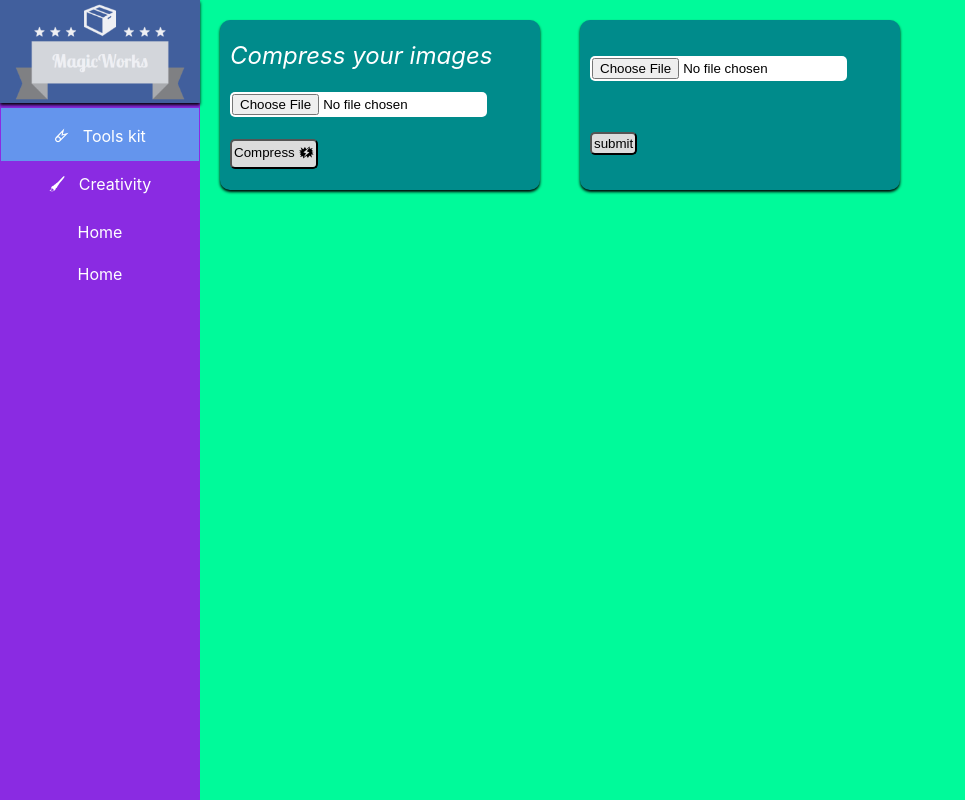
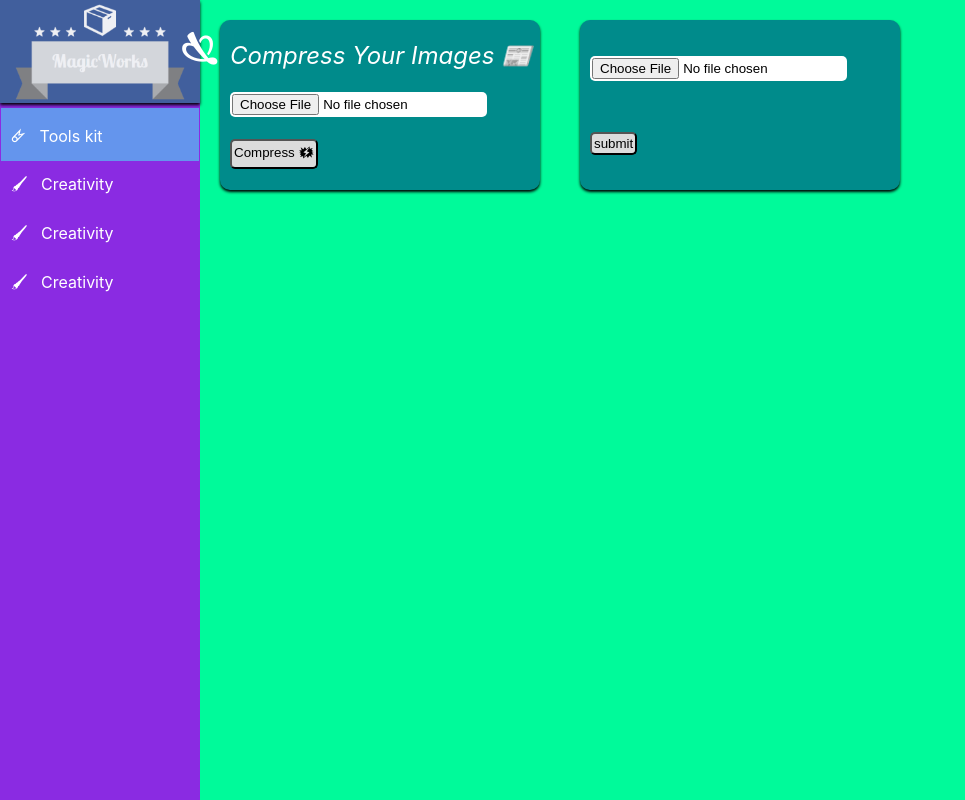
Before and after one commit to hashimreja/magicworks, a React (Create React App) app: page /tools in a window 1280 px wide. Shown: the whole page, without its empty margins (0-965 px from the left). Built offline with nearby package versions, Linux system fonts and the light colour scheme.

Commit message:
added sidenav transition

```diff
--- a/package.json
+++ b/package.json
@@ -9,6 +9,7 @@
     "body-parser": "^1.19.0",
     "browser-image-compression": "^1.0.13",
     "express": "^4.17.1",
+    "mammoth": "^1.4.14",
     "multer": "^1.4.2",
     "react": "^17.0.1",
     "react-dom": "^17.0.1",
--- a/src/containers/ImageMinifier/ImageMinifier.jsx
+++ b/src/components/ImageMinifier/ImageMinifier.jsx
@@ -2,8 +2,8 @@ import React from 'react';
 import styles from './ImageMinifier.module.css';
 import Aux from '../../hoc/Auxillary/Auxillary';
 import imageCompression from 'browser-image-compression';
-import Button from '../../components/UI/Buttons/Button';
-import Input from '../../components/UI/Input/Input';
+import Button from '../UI/Buttons/Button';
+import Input from '../UI/Input/Input';
 
 class ImageMinifier extends React.Component {
     state = {
@@ -44,7 +44,7 @@ class ImageMinifier extends React.Component {
         return (
             <Aux>
                 <div className={styles.ImageMinifier}>
-                <span>Compress your images</span>
+                <span>Compress your images &#128240;</span>
                 <Input type="file" accept="image/*" onChange={this.handleImageUpload}  />
                 <Button  onClick={() => this.imageCompressHandler(this.state.targetFile)}>Compress &#128497;</Button>
                 {download}
--- a/src/containers/ImageMinifier/ImageMinifier.module.css
+++ b/src/components/ImageMinifier/ImageMinifier.module.css
@@ -4,21 +4,27 @@
     width: 300px;
     height: 150px;
     background-color: darkcyan;
+    transition: transform .2s; /* Animation */
     padding: 10px;
     margin: 20px;
     border-radius: 10px;
     justify-content: space-around;
     box-shadow: 0px 2px 3px;
 }
+.ImageMinifier:hover{
+    transform: scale(1.1);
+    box-shadow: 0px 10px 20px;
+}
 .ImageMinifier span {
     width: max-content;
     margin: 0px auto;
+    text-transform: capitalize;
     font-style: italic;
     color: white;
     font-size: 24px;
     margin: 0px;
+}
 
-}
 
 .ImageMinifier Link{
     text-decoration: none;
--- a/src/components/Navigation/Sidenav/Sidenav.jsx
+++ b/src/components/Navigation/Sidenav/Sidenav.jsx
@@ -3,20 +3,52 @@ import Aux from '../../../hoc/Auxillary/Auxillary';
 import styles from './Sidenav.module.css';
 import {NavLink} from 'react-router-dom';
 import Logo from '../../../Assets/Logos/image.png';
-const Sidenav = () => {
-    return (
-        <Aux>
-            <div className={styles.Sidenav}>
+
+class Sidenav extends React.Component{
+    state = {
+        closemode : false
+    }
+
+    navModeHanlder = () => {
+        this.setState({
+            closemode : !this.state.closemode
+        })
+    }
+    render(){
+        let nav = null;
+        if(!this.state.closemode){
+            nav =  <div className={styles.Sidenav}>
+                <div>
             <img className={styles.Logo} src={Logo} alt="Logo"/>
+            <span className={styles.Arrow} onClick={this.navModeHanlder}>&#128599;</span>
+            </div>
                 <div className={styles.Options}>
                     <li><NavLink activeClassName={styles.ActiveLink} className={styles.Link} to='/tools'>&#128824; &nbsp; Tools kit</NavLink></li>
                     <li><NavLink className={styles.Link} activeClassName={styles.ActiveLink} to='/creative'>&#128396; &nbsp; Creativity</NavLink></li>
-                    <li><NavLink className={styles.Link} activeClassName={styles.ActiveLink} to='/home1'>Home</NavLink></li>
-                    <li><NavLink className={styles.Link} activeClassName={styles.ActiveLink} to='/home2'>Home</NavLink></li>
+                    <li><NavLink className={styles.Link} activeClassName={styles.ActiveLink} to='/home1'>&#128396; &nbsp; Creativity</NavLink></li>
+                    <li><NavLink className={styles.Link} activeClassName={styles.ActiveLink} to='/home2'>&#128396; &nbsp; Creativity</NavLink></li>
                 </div>
             </div>
-        </Aux>
-    )
+        }else{
+            nav =  <div className={styles.SidenavClosed}>
+            <div>
+            <img className={styles.Logo} src={Logo} alt="Logo"/>
+            <span className={styles.ArrowClosed} onClick={this.navModeHanlder}>&#128599;</span>
+            </div>
+                <div className={styles.Options}>
+                    <li><NavLink activeClassName={styles.ActiveLink} className={styles.LinkClosed} to='/tools'>&#128824; &nbsp;</NavLink></li>
+                    <li><NavLink className={styles.LinkClosed} activeClassName={styles.ActiveLink} to='/creative'>&#128396; &nbsp;</NavLink></li>
+                    <li><NavLink className={styles.LinkClosed} activeClassName={styles.ActiveLink} to='/home1'>&#128396; &nbsp;</NavLink></li>
+                    <li><NavLink className={styles.LinkClosed} activeClassName={styles.ActiveLink} to='/home2'>&#128396; &nbsp;</NavLink></li>
+                </div>
+            </div>
+        }
+        return (
+            <Aux>
+               {nav}
+            </Aux>
+        )
+    }
 }
 
 export default Sidenav;
--- a/src/components/Navigation/Sidenav/Sidenav.module.css
+++ b/src/components/Navigation/Sidenav/Sidenav.module.css
@@ -1,10 +1,25 @@
 .Sidenav{
     width: 25vh;
-    max-width: 25vh;
     background-color: blueviolet;
     display: inline-block;
     height: 100vh;
-    z-index : 9999;
+    -webkit-transform: translate3d(-0%, 0px, 0px);
+    transform: translate3d(-0%, 0px, 0px);
+    visibility: visible;
+    transition: all 0.5s ease 0s;
+    -webkit-transition: all 0.5s ease 0s;
+}
+.SidenavClosed{
+    width: 10vh;
+    background-color: blueviolet;
+    display: inline-block;
+    height: 100vh;
+    -webkit-transform: translate3d(-0%, 0px, 0px);
+    transform: translate3d(-0%, 0px, 0px);
+    visibility: visible;
+    transition: all 0.5s ease 0s;
+    -webkit-transition: all 0.5s ease 0s;
+
 }
 .Options{
     list-style: none;
@@ -29,6 +44,14 @@
     color: white;
     text-decoration: none;
     display: block;
+    text-align: left;
+    padding: 10px;
+    margin: 1px;
+}
+.LinkClosed{
+    color: white;
+    text-decoration: none;
+    display: block;
     text-align: center;
     padding: 10px;
     margin: 1px;
@@ -37,4 +60,21 @@
     width: 100%;
     margin: 0px;
     box-shadow: 0px 2px 3px;
+    cursor: pointer;
 }
+.Arrow{
+    position: absolute;
+    top: 2%;
+    left: 90%;
+    cursor: pointer;
+    color: white;
+    font-size: 42px;
+}
+.ArrowClosed{
+    position: absolute;
+    top: 2%;
+    left: 90%;
+    cursor: pointer;
+    color: red;
+    font-size: 24px;
+}
--- a/src/containers/WordToPdf/WordToPdf.jsx
+++ b/src/components/WordToPdf/WordToPdf.jsx
@@ -1,8 +1,8 @@
 import React from 'react';
 import styles from './WordToPdf.module.css';
 import Aux from '../../hoc/Auxillary/Auxillary';
-import Button from '../../components/UI/Buttons/Button';
-import Input from '../../components/UI/Input/Input';
+import Button from '../UI/Buttons/Button';
+import Input from '../UI/Input/Input';
 
 
 
--- a/src/containers/WordToPdf/WordToPdf.module.css
+++ b/src/components/WordToPdf/WordToPdf.module.css
@@ -9,4 +9,9 @@
     border-radius: 10px;
     justify-content: space-around;
     box-shadow: 0px 2px 3px;
+    transition: transform .2s;
 }
+.Container:hover{
+    transform: scale(1.1);
+    box-shadow: 0px 10px 20px;
+}
--- a/src/containers/Tools/Tools.jsx
+++ b/src/containers/Tools/Tools.jsx
@@ -1,7 +1,7 @@
 import styles from './Tools.module.css';
 import Aux from '../../hoc/Auxillary/Auxillary';
-import ImageMinifier from '../ImageMinifier/ImageMinifier';
-import WordToPdf from '../WordToPdf/WordToPdf';
+import ImageMinifier from '../../components/ImageMinifier/ImageMinifier';
+import WordToPdf from '../../components/WordToPdf/WordToPdf';
 const Tools = () => {
     return(
         <Aux>
```
Also changed, not shown: 2 other files (tests, documents, lock files or other folders).
